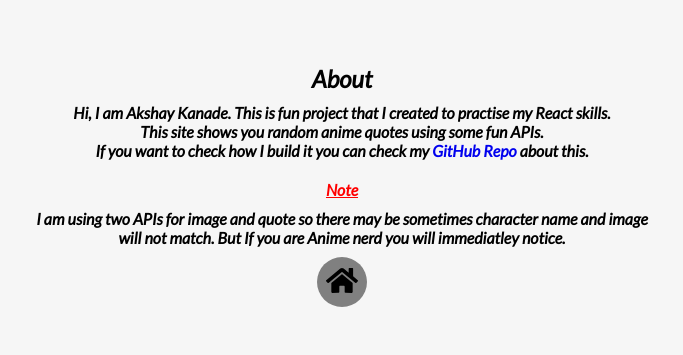
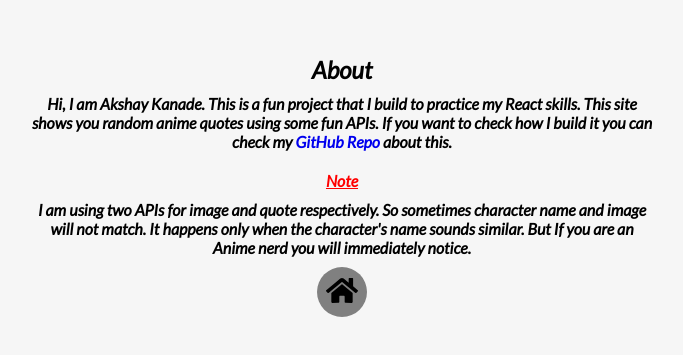
Before and after one commit to kanadeakshay/anime_quotes, a React (Create React App) app: page /about in a window 1280 px wide. Shown: the part 227-582 px from the top of the page, without its empty margins (298-981 px from the left). Built offline with nearby package versions, Linux system fonts and the light colour scheme.

Commit message:
:white_check_mark: update: fix grammer

```diff
--- a/src/components/About.js
+++ b/src/components/About.js
@@ -19,12 +19,9 @@ const About =()=>{
         marginTop: "10px",
         textAlign: "center",
       }}>
-        Hi, I am Akshay Kanade. This is fun project that I created
-        to practise my React skills. <br />
-        This site shows you random anime quotes using some fun APIs.
-        <br />
-        If you want to check how I build it you can check my <a href="https://github.com/akshay782/anime_quotes">GitHub Repo</a> about
-        this.
+        Hi, I am Akshay Kanade. This is a fun project that I build to practice my React skills.
+        This site shows you random anime quotes using some fun APIs. If you want to check how
+        I build it you can check my <a href="https://github.com/akshay782/anime_quotes">GitHub Repo</a> about this.
       </p>
 
       <h4 style={{
@@ -37,8 +34,9 @@ const About =()=>{
         marginTop: "10px",
         textAlign: "center",
       }}>
-        I am using two APIs for image and quote so there may be sometimes character
-        name and image will not match. But If you are Anime nerd you will immediatley notice.
+        I am using two APIs for image and quote respectively. So sometimes character name and
+        image will not match. It happens only when the character's name sounds similar.
+        But If you are an Anime nerd you will immediately notice.
       </p>
       <button style={{
         marginTop:"10px",
```
